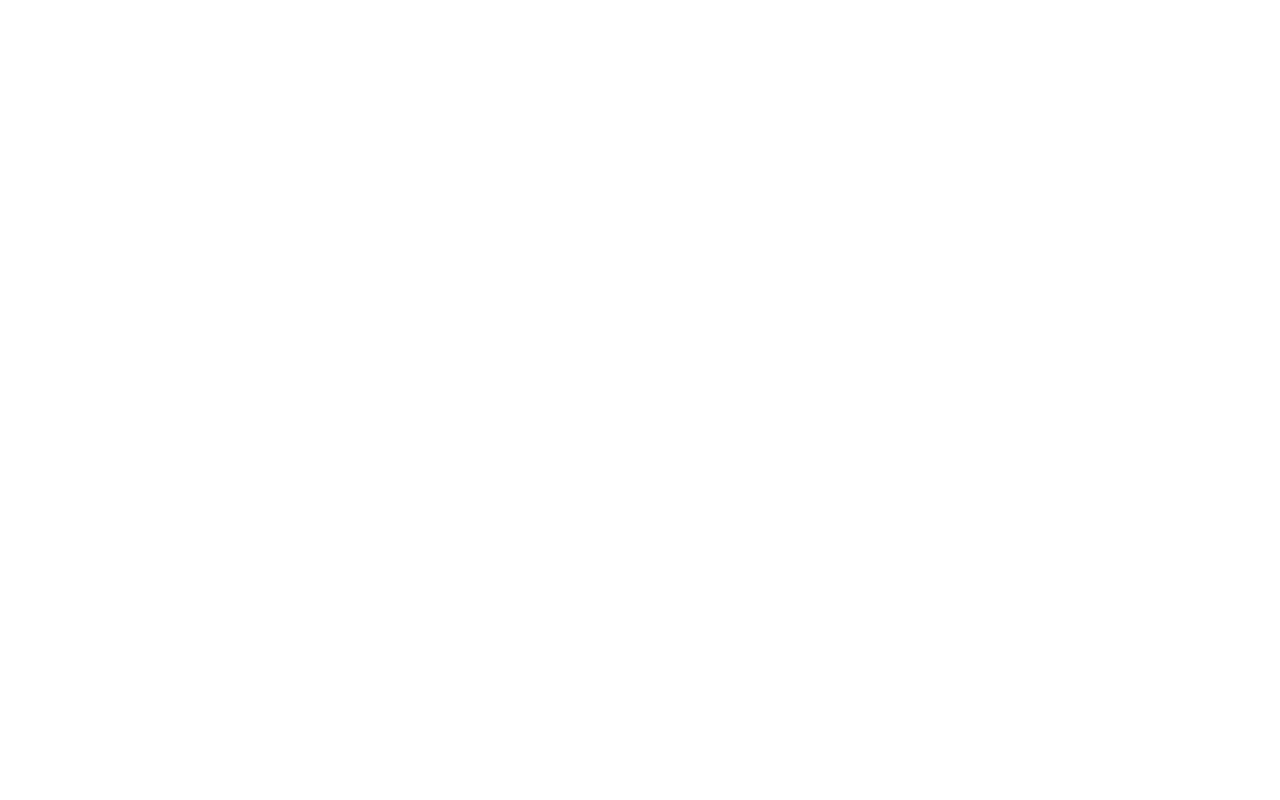
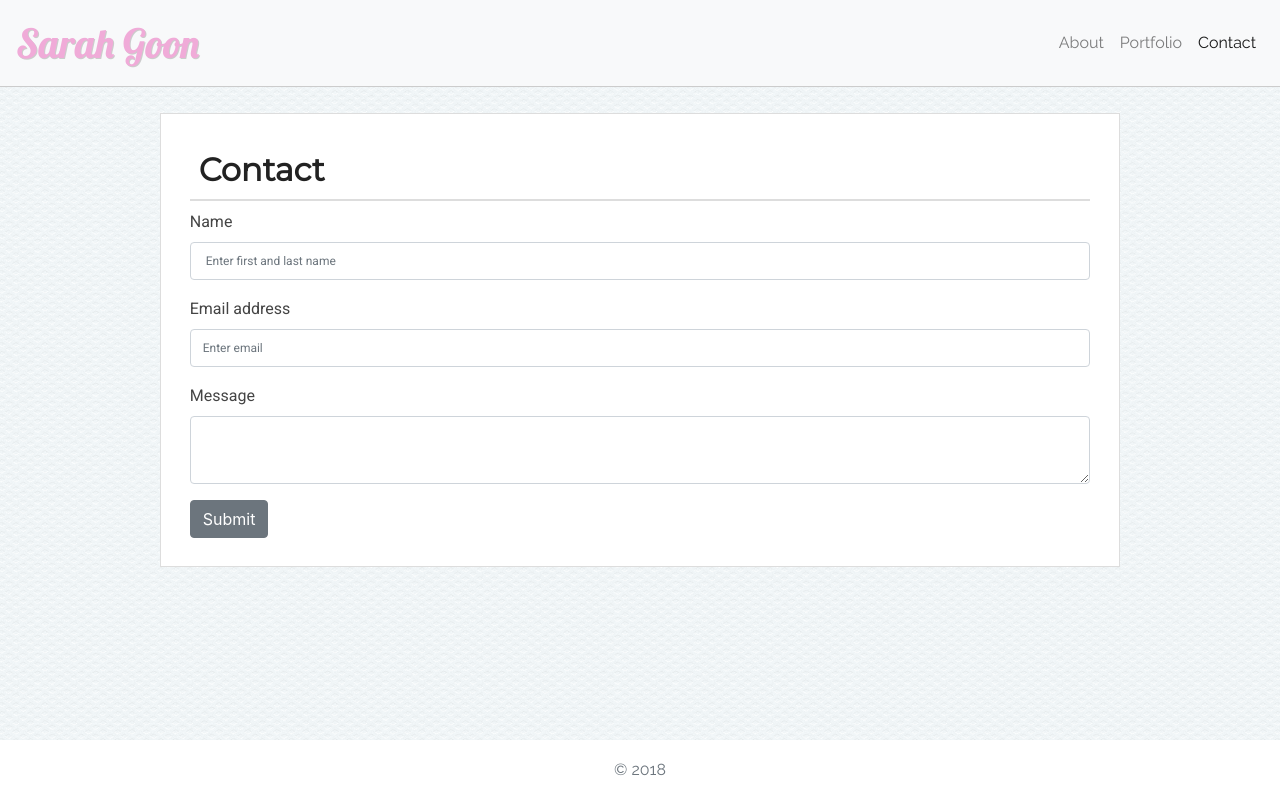
Before and after one commit to sarahg813/bootstrap-portfolio, a plain HTML site: page contact.html in a window 1280 px wide. Drawn offline with nearby package versions, Linux system fonts and the light colour scheme.

Commit message:
added Contact form and edited divs on Portfolio

```diff
--- a/assets/css/style.css
+++ b/assets/css/style.css
@@ -87,3 +87,16 @@ footer .container {
     font-size: 1.15em;
     color: #444;
 }
+
+/* Contact */
+
+.form-group label {
+    font-family: 'Roboto', sans-serif;
+    font-size: 1em;
+    color: #444;
+}
+
+.form-control {
+    font-family: 'Roboto', sans-serif;
+    font-size: .75em;
+}
--- a/contact.html
+++ b/contact.html
@@ -0,0 +1,79 @@
+<!doctype html>
+<html lang="en">
+<head>
+    <!-- Required meta tags -->
+    <meta charset="utf-8">
+    <meta name="viewport" content="width=device-width, initial-scale=1, shrink-to-fit=no">
+
+    <!-- Bootstrap CSS -->
+    <link rel="stylesheet" href="https://stackpath.bootstrapcdn.com/bootstrap/4.1.1/css/bootstrap.min.css" integrity="sha384-WskhaSGFgHYWDcbwN70/dfYBj47jz9qbsMId/iRN3ewGhXQFZCSftd1LZCfmhktB" crossorigin="anonymous">
+
+    <link href="https://fonts.googleapis.com/css?family=Lobster|Montserrat|Roboto|Raleway" rel="stylesheet">
+
+    <link rel="stylesheet" href="assets/css/style.css">
+
+    <title>Bootstrap Portfolio</title>
+</head>
+<body>
+    <header>
+        <nav class="navbar navbar-expand-lg navbar-light bg-light">
+            <span class="navbar-brand">Sarah Goon</span>
+            <button class="navbar-toggler" type="button" data-toggle="collapse" data-target="#navbarSupportedContent" aria-controls="navbarSupportedContent" aria-expanded="false" aria-label="Toggle navigation">
+                <span class="navbar-toggler-icon"></span>
+            </button>
+
+            <div class="collapse navbar-collapse" id="navbarSupportedContent">
+                <ul class="navbar-nav ml-md-auto">
+                    <li class="nav-item">
+                        <a class="nav-link" href="index.html">About </a>
+                    </li>
+                    <li class="nav-item">
+                        <a class="nav-link" href="portfolio.html">Portfolio</a>
+                    </li>
+                    <li class="nav-item active">
+                        <a class="nav-link" href="contact.html">Contact <span class="sr-only">(current)</span></a>
+                    </li>
+                </ul>
+            </div>
+        </nav>
+    </header>
+
+    <main>
+        <div class="container">
+            <div class="row">
+                <div class="col-12">
+                    <h1>Contact</h1>
+                </div>
+            </div>
+            <form>
+                <div class="form-group">
+                    <label for="exampleInputName1">Name</label>
+                    <input type="name" class="form-control" id="exampleInputName1" placeholder=" Enter first and last name">
+                </div>
+                <div class="form-group">
+                    <label for="exampleInputEmail1">Email address</label>
+                    <input type="email" class="form-control" id="exampleInputEmail1" aria-describedby="emailHelp" placeholder="Enter email">
+                </div>
+                <div class="form-group">
+                    <label for="exampleFormControlTextarea1">Message</label>
+                    <textarea class="form-control" id="exampleFormControlTextarea1" rows="3"></textarea>
+                </div>
+
+                <button type="submit" class="btn btn-secondary">Submit</button>
+            </form>
+        </div>
+    </main>
+
+    <footer>
+        <div class="container text-center">
+            <span class="text-muted">
+                &copy; 2018
+            </span>
+        </div>
+    </footer>
+
+    <!--JavaScript -->
+    <script src="https://code.jquery.com/jquery-3.3.1.slim.min.js" integrity="sha384-q8i/X+965DzO0rT7abK41JStQIAqVgRVzpbzo5smXKp4YfRvH+8abtTE1Pi6jizo" crossorigin="anonymous"></script>
+    <script src="https://stackpath.bootstrapcdn.com/bootstrap/4.1.1/js/bootstrap.min.js" integrity="sha384-smHYKdLADwkXOn1EmN1qk/HfnUcbVRZyYmZ4qpPea6sjB/pTJ0euyQp0Mk8ck+5T" crossorigin="anonymous"></script>
+  </body>
+</html>
```
Also changed, not shown: portfolio.html (+1 -3 lines).
